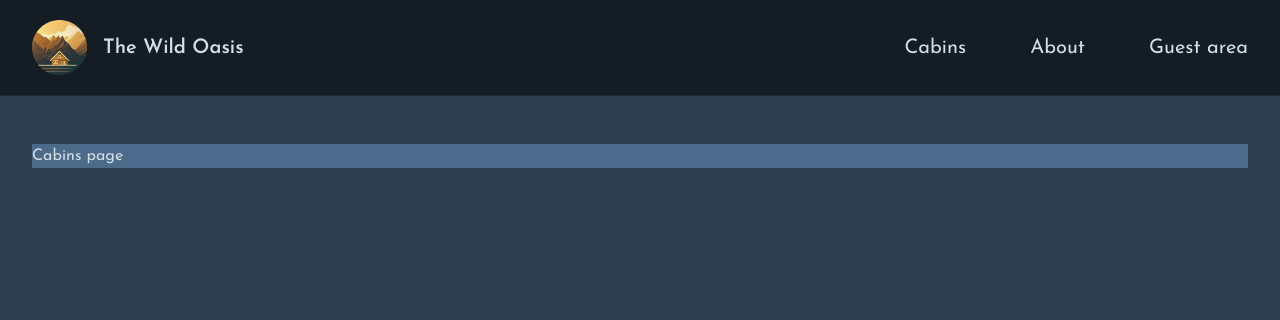
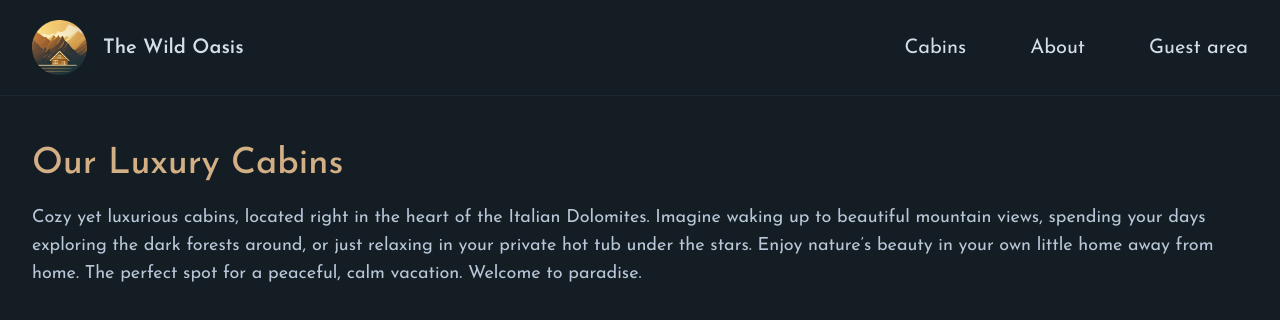
Before and after one commit to Ala-Ben-Aissia/the-wild-oasis-website, a Next.js app: page /cabins in a window 1280 px wide. Shown: the top 320 px of the page. Built offline with nearby package versions, Linux system fonts and the light colour scheme.

Commit message:
Preparing the cabins page

```diff
--- /dev/null
+++ b/app/_components/CabinCard.js
@@ -0,0 +1,61 @@
+import {UsersIcon} from '@heroicons/react/24/solid'
+import Image from 'next/image'
+
+function CabinCard({cabin}) {
+  const {id, name, maxCapacity, regularPrice, discount, image} = cabin
+
+  return (
+    <div className='flex border-primary-800 border'>
+      <Image
+        src={image}
+        alt={`Cabin ${name}`}
+        className='flex-1 border-r border-primary-800'
+      />
+
+      <div className='flex-grow'>
+        <div className='pt-5 pb-4 px-7 bg-primary-950'>
+          <h3 className='text-accent-500 font-semibold text-2xl mb-3'>
+            Cabin {name}
+          </h3>
+
+          <div className='flex gap-3 items-center mb-2'>
+            <UsersIcon className='h-5 w-5 text-primary-600' />
+            <p className='text-lg text-primary-200'>
+              For up to{' '}
+              <span className='font-bold'>{maxCapacity}</span> guests
+            </p>
+          </div>
+
+          <p className='flex gap-3 justify-end items-baseline'>
+            {discount > 0 ? (
+              <>
+                <span className='text-3xl font-[350]'>
+                  ${regularPrice - discount}
+                </span>
+                <span className='line-through font-semibold text-primary-600'>
+                  ${regularPrice}
+                </span>
+              </>
+            ) : (
+              <span className='text-3xl font-[350]'>
+                ${regularPrice}
+              </span>
+            )}
+            <span className='text-primary-200'>/ night</span>
+          </p>
+        </div>
+
+        <div className='bg-primary-950 border-t border-t-primary-800 text-right'>
+          <a
+            href={`/cabins/${id}`}
+            className='border-l border-primary-800 py-4 px-6 inline-block hover:bg-accent-600 transition-all hover:text-primary-900'
+          >
+            Details & reservation &rarr;
+          </a>
+        </div>
+      </div>
+    </div>
+  )
+}
+
+export default CabinCard
--- a/app/_components/counter.js
+++ /dev/null
@@ -1,17 +0,0 @@
-'use client'
-
-import * as React from 'react'
-
-export default function Counter({users}) {
-  const [count, setCount] = React.useState(1)
-
-  return (
-    <>
-      <button onClick={() => setCount((c) => c + 1)}>+</button>
-      <p>there are {users.length} users</p>
-      <p>
-        {count} – {users[count - 1]?.name ?? 'undefined'}
-      </p>
-    </>
-  )
-}
--- a/app/cabins/page.js
+++ b/app/cabins/page.js
@@ -1,11 +1,34 @@
+import CabinCard from '@/app/_components/CabinCard'
+
 export const metadata = {
   title: 'Cabins',
 }
 
 export default async function Page() {
+  const cabins = []
+
   return (
     <div>
-      <h1>Cabins page</h1>
+      <h1 className='text-4xl mb-5 text-accent-400 font-medium'>
+        Our Luxury Cabins
+      </h1>
+      <p className='text-primary-200 text-lg mb-10'>
+        Cozy yet luxurious cabins, located right in the heart of the
+        Italian Dolomites. Imagine waking up to beautiful mountain
+        views, spending your days exploring the dark forests around,
+        or just relaxing in your private hot tub under the stars.
+        Enjoy nature&rsquo;s beauty in your own little home away from
+        home. The perfect spot for a peaceful, calm vacation. Welcome
+        to paradise.
+      </p>
+
+      {cabins.length > 0 && (
+        <div className='grid sm:grid-cols-1 md:grid-cols-2 gap-8 lg:gap-12 xl:gap-14'>
+          {cabins.map((cabin) => (
+            <CabinCard cabin={cabin} key={cabin.id} />
+          ))}
+        </div>
+      )}
     </div>
   )
 }
--- a/app/layout.js
+++ b/app/layout.js
@@ -24,11 +24,9 @@
       >
         <Header />
         <div
-          className='flex-1 px-8 py-12 bg-primary-800' /* to vertically (flex-col) occupy the rest of the layout */
+          className='flex-1 px-8 py-12' /* to vertically (flex-col) occupy the rest of the layout */
         >
-          <main className='bg-primary-600 max-w-7xl mx-auto'>
-            {children}
-          </main>
+          <main className='max-w-7xl mx-auto'>{children}</main>
         </div>
       </body>
     </html>
```
